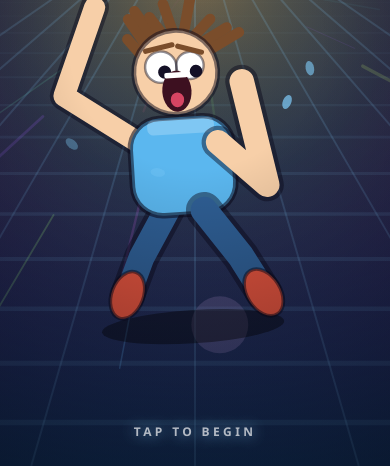
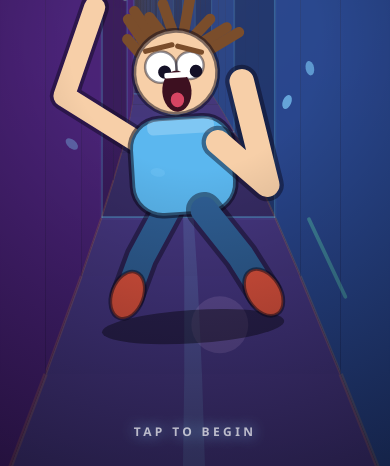
Before and after one commit to garrykrey-Cloud/wonky-boy, a website: page index.html in a window 390 px wide. Shown: the part 378-844 px from the top of the page. Drawn offline with Linux system fonts and the light colour scheme; animation ran at ten frames a second.

Commit message:
Splash: run the boy through a real 3D maze corridor
The background was a flat scrolling floor with radial speed lines. It is now
a pseudo-3D corridor he is running through, with walls, turns and hazards.

js/corridor.js is the classic road-rendering technique bent into a tunnel: a
list of segments projected with a perspective divide and drawn back to front
as floor and two wall quads. Accumulating a per-segment curve while walking
the list is what bends the corridor, so the maze appears to turn left and
right as he runs.

- Track generated fresh each launch: straights, sweeping turns and the odd
  tight one, looping forever
- Real hazards from the catalogue mounted on the walls, on the floor and
  floating in the corridor, drawn with their own colour plus the light-blue
  signature exactly as they appear in play
- Vertical ribs on the walls and transverse rungs on the floor, which is what
  actually conveys the forward motion; flat colour gives the eye nothing to
  track
- Vanishing point at 44% height rather than centred, because on a tall phone
  a centred one leaves a dead wedge of floor across the bottom half
- Hazards within five segments of the camera are culled and all are size
  capped, otherwise the nearest one balloons across the frame and swallows
  the boy

The boy himself is untouched. Median frame 1.8ms, p95 4.2ms against a 16.7ms
budget.

Co-Authored-By: Claude Opus 5 <noreply@anthropic.com>

```diff
--- a/index.html
+++ b/index.html
@@ -176,6 +176,7 @@
 <script src="js/player.js"></script>
 <script src="js/entities.js"></script>
 <script src="js/render.js"></script>
+<script src="js/corridor.js"></script>
 <script src="js/splash.js"></script>
 <script src="js/backbutton.js"></script>
 <script src="js/game.js"></script>
--- /dev/null
+++ b/js/corridor.js
@@ -0,0 +1,345 @@
+/* Wonky Boy - corridor.js
+ * ---------------------------------------------------------------------------
+ * The 3D maze corridor behind the splash boy.
+ *
+ * This is the classic pseudo-3D road technique, bent into a tunnel. The world
+ * is a list of segments running away from the camera; each is projected with
+ * a simple perspective divide and drawn back-to-front as three quads - left
+ * wall, right wall, floor. Accumulating a per-segment `curve` while walking
+ * that list is what makes the corridor bend, so the maze appears to turn left
+ * and right as he runs through it.
+ *
+ * The track is generated randomly at construction: straights, sweeping turns
+ * and the occasional tight one, looping forever. Real hazards from the game's
+ * catalogue are mounted on the walls and floor, drawn with their own colour
+ * plus the light-blue signature, exactly as they appear in play.
+ *
+ * Nothing here is gameplay. It never touches a save, a board or a score.
+ * ------------------------------------------------------------------------ */
+(function (global) {
+  'use strict';
+
+  var SB = global.SB;
+
+  /* World units. Tuned so a phone-shaped viewport frames the corridor with
+   * the boy comfortably inside it. */
+  var SEG_LEN = 200;
+  var ROAD_W = 520;       // half-width of the corridor floor - narrow reads as a hallway
+  var WALL_H = 1500;      // how tall the side walls stand
+  var CAM_H = 620;        // camera height above the floor
+  var DRAW_DIST = 90;     // segments rendered; the rest is fog
+  var FOV = 100;
+  var HORIZON = 0.44;     // vanishing point, as a fraction of screen height
+  var SPEED = 5200;       // world units per second
+
+  function rnd(rng) { return rng ? rng.next() : Math.random(); }
+  function rint(rng, a, b) { return Math.floor(a + rnd(rng) * (b - a + 1)); }
+
+  /* ------------------------------------------------------------ the track */
+
+  function Corridor(seed) {
+    this.rng = SB.Rng ? new SB.Rng(seed || 'wonky-splash') : null;
+    this.cameraDepth = 1 / Math.tan((FOV / 2) * Math.PI / 180);
+    this.position = 0;
+    this.segments = [];
+    this.build();
+  }
+
+  Corridor.prototype.build = function () {
+    var rng = this.rng;
+    var self = this;
+
+    /* Hazards worth looking at from the front: strong silhouettes, and a
+     * spread of colours rather than five browns in a row. */
+    var pool = (SB.HAZARDS ? SB.HAZARDS.CATALOG : []).filter(function (h) {
+      return h.behavior === 'wall' || h.behavior === 'tile' ||
+             h.behavior === 'item' || h.behavior === 'zapStatic';
+    });
+
+    function addSegment(curve) {
+      var n = self.segments.length;
+      var seg = {
+        index: n,
+        curve: curve,
+        /* alternating bands give the sense of speed */
+        band: Math.floor(n / 3) % 2,
+        hazard: null
+      };
+      self.segments.push(seg);
+    }
+
+    /* ease in, hold, ease out - a turn that does not snap */
+    function addRoad(enter, hold, leave, curve) {
+      var i;
+      for (i = 0; i < enter; i++) addSegment(curve * easeIn(i / enter));
+      for (i = 0; i < hold; i++) addSegment(curve);
+      for (i = 0; i < leave; i++) addSegment(curve * (1 - easeIn(i / leave)));
+    }
+
+    function easeIn(p) { return p * p; }
+
+    /* Build a looping run of corridor: mostly straights, punctuated by turns
+     * of varying severity so it reads as a maze rather than a racetrack. */
+    addRoad(8, 20, 8, 0);
+    for (var s = 0; s < 14; s++) {
+      var pick = rnd(rng);
+      if (pick < 0.32) {
+        addRoad(10, rint(rng, 8, 24), 10, 0);                 // straight
+      } else if (pick < 0.66) {
+        addRoad(12, rint(rng, 10, 22), 12, (rnd(rng) < 0.5 ? -1 : 1) * 2.2);
+      } else if (pick < 0.9) {
+        addRoad(8, rint(rng, 6, 14), 8, (rnd(rng) < 0.5 ? -1 : 1) * 4.4);
+      } else {
+        addRoad(6, rint(rng, 4, 9), 6, (rnd(rng) < 0.5 ? -1 : 1) * 6.6);
+      }
+    }
+    addRoad(10, 20, 10, 0);
+
+    /* Mount hazards down the corridor. */
+    if (pool.length) {
+      var at = rint(rng, 6, 14);
+      while (at < this.segments.length - 4) {
+        var hz = pool[rint(rng, 0, pool.length - 1)];
+        var side;
+        if (hz.behavior === 'tile') side = 'floor';
+        else if (hz.behavior === 'item') side = 'float';
+        else side = rnd(rng) < 0.5 ? 'left' : 'right';
+        this.segments[at].hazard = {
+          hz: hz,
+          side: side,
+          /* how far along the wall, and a little vertical variety */
+          lift: 0.25 + rnd(rng) * 0.5,
+          phase: rnd(rng) * Math.PI * 2
+        };
+        at += rint(rng, 7, 18);
+      }
+    }
+  };
+
+  Corridor.prototype.total = function () { return this.segments.length * SEG_LEN; };
+
+  Corridor.prototype.advance = function (dt) {
+    this.position = (this.position + SPEED * dt) % this.total();
+  };
+
+  /* --------------------------------------------------------- projection */
+
+  /* Returns screen x/y for a world point at (worldX, worldY, depth). */
+  function project(worldX, worldY, depth, camX, W, H, cameraDepth) {
+    var scale = cameraDepth / depth;
+    return {
+      x: W / 2 + scale * (worldX - camX) * W / 2,
+      /* HORIZON rather than H/2: on a tall phone a centred vanishing point
+       * leaves a huge dead wedge of floor across the bottom half. */
+      y: H * HORIZON - scale * (worldY - CAM_H) * H / 2,
+      scale: scale
+    };
+  }
+
+  function quad(g, ax, ay, bx, by, cx, cy, dx, dy, fill) {
+    g.fillStyle = fill;
+    g.beginPath();
+    g.moveTo(ax, ay);
+    g.lineTo(bx, by);
+    g.lineTo(cx, cy);
+    g.lineTo(dx, dy);
+    g.closePath();
+    g.fill();
+  }
+
+  /* ------------------------------------------------------------- render */
+
+  Corridor.prototype.draw = function (g, W, H, t) {
+    var THEME = SB.THEME;
+    var segs = this.segments;
+    var count = segs.length;
+    var base = Math.floor(this.position / SEG_LEN) % count;
+    var offset = this.position % SEG_LEN;
+
+    /* Walk out from the camera accumulating the bend. */
+    var x = 0, dx = 0;
+    var camX = 0;
+    var frames = [];
+
+    for (var n = 0; n < DRAW_DIST; n++) {
+      var seg = segs[(base + n) % count];
+      var depth = (n * SEG_LEN) - offset + SEG_LEN;
+      if (depth < 1) depth = 1;
+
+      var floorPt = project(x, 0, depth, camX, W, H, this.cameraDepth);
+      var ceilPt = project(x, WALL_H, depth, camX, W, H, this.cameraDepth);
+      var halfW = floorPt.scale * ROAD_W * W / 2;
+
+      frames.push({
+        seg: seg,
+        n: n,
+        depth: depth,
+        fx: floorPt.x, fy: floorPt.y,
+        cy: ceilPt.y,
+        w: halfW,
+        scale: floorPt.scale
+      });
+
+      x += dx;
+      dx += seg.curve;
+    }
+
+    /* Back to front, so nearer segments paint over farther ones. */
+    for (var i = frames.length - 1; i > 0; i--) {
+      var f = frames[i];       // far
+      var nr = frames[i - 1];  // near
+      var fade = 1 - (f.n / DRAW_DIST);
+      var fog = Math.pow(fade, 1.7);
+      if (fog <= 0.01) continue;
+
+      var band = f.seg.band;
+
+      /* floor */
+      quad(g,
+        nr.fx - nr.w, nr.fy, nr.fx + nr.w, nr.fy,
+        f.fx + f.w, f.fy, f.fx - f.w, f.fy,
+        THEME.hue(252, 40, band ? 30 : 38, fog));
+
+      /* a bright centre strip so turns read clearly */
+      quad(g,
+        nr.fx - nr.w * 0.06, nr.fy, nr.fx + nr.w * 0.06, nr.fy,
+        f.fx + f.w * 0.06, f.fy, f.fx - f.w * 0.06, f.fy,
+        THEME.sig(0.18 * fog));
+
+      /* Walls. The two sides are lit differently so the corridor has a
+       * sense of direction rather than looking like a symmetrical funnel. */
+      quad(g,
+        nr.fx - nr.w, nr.fy, f.fx - f.w, f.fy,
+        f.fx - f.w, f.cy, nr.fx - nr.w, nr.cy,
+        THEME.hue(268, 56, band ? 24 : 31, fog));
+
+      quad(g,
+        nr.fx + nr.w, nr.fy, f.fx + f.w, f.fy,
+        f.fx + f.w, f.cy, nr.fx + nr.w, nr.cy,
+        THEME.hue(222, 56, band ? 29 : 37, fog));
+
+      /* Transverse rungs across the floor - the floor equivalent of the
+       * wall ribs, and the strongest single motion cue in the frame. */
+      if (f.seg.index % 3 === 0) {
+        g.strokeStyle = THEME.sig(0.50 * fog, -6);
+        g.lineWidth = Math.max(1, nr.w * 0.045);
+        g.beginPath();
+        g.moveTo(nr.fx - nr.w, nr.fy);
+        g.lineTo(nr.fx + nr.w, nr.fy);
+        g.stroke();
+      }
+
+      /* Vertical ribs where segments meet. These are what actually sell the
+       * forward motion - without them the walls are flat colour and the eye
+       * has nothing to track. */
+      if (f.seg.index % 3 === 0) {
+        g.strokeStyle = THEME.sig(0.34 * fog, -6);
+        g.lineWidth = Math.max(0.6, nr.w * 0.035);
+        g.beginPath();
+        g.moveTo(nr.fx - nr.w, nr.fy); g.lineTo(nr.fx - nr.w, nr.cy);
+        g.moveTo(nr.fx + nr.w, nr.fy); g.lineTo(nr.fx + nr.w, nr.cy);
+        g.stroke();
+      }
+
+      /* signature trim along the top of each wall */
+      g.strokeStyle = THEME.sig(0.42 * fog);
+      g.lineWidth = Math.max(1, nr.w * 0.03);
+      g.beginPath();
+      g.moveTo(nr.fx - nr.w, nr.cy); g.lineTo(f.fx - f.w, f.cy);
+      g.moveTo(nr.fx + nr.w, nr.cy); g.lineTo(f.fx + f.w, f.cy);
+      g.stroke();
+
+      /* and a warmer line where each wall meets the floor */
+      g.strokeStyle = THEME.hue(28, 80, 58, 0.22 * fog);
+      g.lineWidth = Math.max(0.8, nr.w * 0.02);
+      g.beginPath();
+      g.moveTo(nr.fx - nr.w, nr.fy); g.lineTo(f.fx - f.w, f.fy);
+      g.moveTo(nr.fx + nr.w, nr.fy); g.lineTo(f.fx + f.w, f.fy);
+      g.stroke();
+    }
+
+    /* Hazards, also back to front. */
+    for (var k = frames.length - 1; k >= 0; k--) {
+      var fr = frames[k];
+      if (!fr.seg.hazard) continue;
+      this.drawHazard(g, fr, t, W, H);
+    }
+  };
+
+  Corridor.prototype.drawHazard = function (g, fr, t, W, H) {
+    var THEME = SB.THEME;
+    var h = fr.seg.hazard;
+    var hz = h.hz;
+    var fog = Math.pow(1 - (fr.n / DRAW_DIST), 1.5);
+    if (fog <= 0.02) return;
+
+    /* Anything this close is level with the camera, so it would balloon over
+     * the whole frame and swallow the boy. Let it pass by unseen instead. */
+    if (fr.n < 5) return;
+
+    /* Hard cap as well, for the segment right on the cull boundary. */
+    var size = Math.min(fr.w * 0.28, W * 0.11);
+    if (size < 1.5) return;
+
+    var px, py;
+    if (h.side === 'floor') {
+      px = fr.fx;
+      py = fr.fy - size * 0.15;
+    } else if (h.side === 'float') {
+      px = fr.fx + Math.sin(t * 1.4 + h.phase) * fr.w * 0.30;
+      py = fr.fy + (fr.cy - fr.fy) * 0.55 + Math.sin(t * 2 + h.phase) * size * 0.3;
+    } else {
+      var dir = h.side === 'left' ? -1 : 1;
+      px = fr.fx + dir * fr.w * 0.92;
+      py = fr.fy + (fr.cy - fr.fy) * h.lift;
+    }
+
+    var hue = hz.fx && hz.fx.rainbow ? (t * 90) % 360 : hz.hue;
+    var pulse = 0.7 + Math.sin(t * 5 + h.phase) * 0.3;
+
+    /* Same visual grammar as in play: own colour, light-blue signature. */
+    g.save();
+    g.globalAlpha = fog;
+    g.shadowColor = THEME.sig(0.9);
+    g.shadowBlur = Math.min(26, size * 0.9);
+    g.fillStyle = THEME.hue(hue, 85, 56, 0.96);
+    g.beginPath();
+    g.arc(px, py, size, 0, Math.PI * 2);
+    g.fill();
+    g.restore();
+
+    g.save();
+    g.globalAlpha = fog;
+    g.strokeStyle = THEME.sig(0.95, 8);
+    g.lineWidth = Math.max(1, size * 0.16);
+    g.beginPath();
+    g.arc(px, py, size, 0, Math.PI * 2);
+    g.stroke();
+
+    /* signature core */
+    var grd = g.createRadialGradient(px, py, 0, px, py, size * 0.8);
+    grd.addColorStop(0, THEME.sig(0.95 * pulse, 12));
+    grd.addColorStop(1, THEME.sig(0, 0));
+    g.fillStyle = grd;
+    g.beginPath();
+    g.arc(px, py, size * 0.8, 0, Math.PI * 2);
+    g.fill();
+    g.restore();
+
+    /* glyph, once it is big enough to read */
+    if (size > 11 && hz.glyph) {
+      g.save();
+      g.globalAlpha = fog;
+      g.font = '700 ' + (size * 0.9) + 'px system-ui, sans-serif';
+      g.textAlign = 'center';
+      g.textBaseline = 'middle';
+      g.fillStyle = 'rgba(12,10,26,0.75)';
+      g.fillText(hz.glyph, px, py + size * 0.04);
+      g.restore();
+    }
+  };
+
+  global.SB = global.SB || {};
+  global.SB.Corridor = Corridor;
+  global.SB.CORRIDOR_CONST = { SEG_LEN: SEG_LEN, ROAD_W: ROAD_W, WALL_H: WALL_H };
+})(window);
--- a/js/splash.js
+++ b/js/splash.js
@@ -25,8 +25,16 @@
     this.running = false;
     this.last = 0;
     this.puffs = [];
+
+    /* The corridor he is running through. Seeded on the clock so the layout
+     * of turns and hazards differs every launch. */
+    this.corridor = SB.Corridor ? new SB.Corridor('splash-' + Date.now()) : null;
+
+    /* A few streaks still fly past the camera on top of the corridor - they
+     * sell the speed at the edges of the frame where the walls are behind
+     * the viewer. */
     this.lines = [];
-    for (var i = 0; i < 46; i++) {
+    for (var i = 0; i < 22; i++) {
       this.lines.push({
         a: Math.random() * Math.PI * 2,
         d: Math.random(),
@@ -81,8 +89,13 @@
     var vx = W * 0.5, vy = H * 0.42;
 
     this.backdrop(g, W, H, vx, vy, t);
+    if (this.corridor) {
+      this.corridor.advance(dt);
+      this.corridor.draw(g, W, H, t);
+    } else {
+      this.ground(g, W, H, vy, t);      // fallback if corridor.js is absent
+    }
     this.rushLines(g, W, H, vx, vy, dt);
-    this.ground(g, W, H, vy, t);
     this.puffStep(g, dt, W, H, t);
     this.boy(g, W, H, t);
     this.vignette(g, W, H);
@@ -101,8 +114,8 @@
     /* a hot glow behind him, cycling colour so it never looks static */
     var glow = g.createRadialGradient(vx, vy, 0, vx, vy, Math.max(W, H) * 0.62);
     var hue = (t * 26) % 360;
-    glow.addColorStop(0, 'hsla(' + hue + ',95%,62%,0.42)');
-    glow.addColorStop(0.4, 'hsla(' + ((hue + 60) % 360) + ',90%,55%,0.16)');
+    glow.addColorStop(0, 'hsla(' + hue + ',95%,62%,0.20)');
+    glow.addColorStop(0.4, 'hsla(' + ((hue + 60) % 360) + ',90%,55%,0.07)');
     glow.addColorStop(1, 'hsla(280,80%,40%,0)');
     g.fillStyle = glow;
     g.fillRect(0, 0, W, H);
--- a/sw.js
+++ b/sw.js
@@ -6,7 +6,7 @@
  */
 'use strict';
 
-const CACHE = 'wonky-boy-v3';
+const CACHE = 'wonky-boy-v4';
 
 const ASSETS = [
   './',
@@ -20,6 +20,7 @@ const ASSETS = [
   './js/player.js',
   './js/entities.js',
   './js/render.js',
+  './js/corridor.js',
   './js/splash.js',
   './js/backbutton.js',
   './js/game.js',
```
